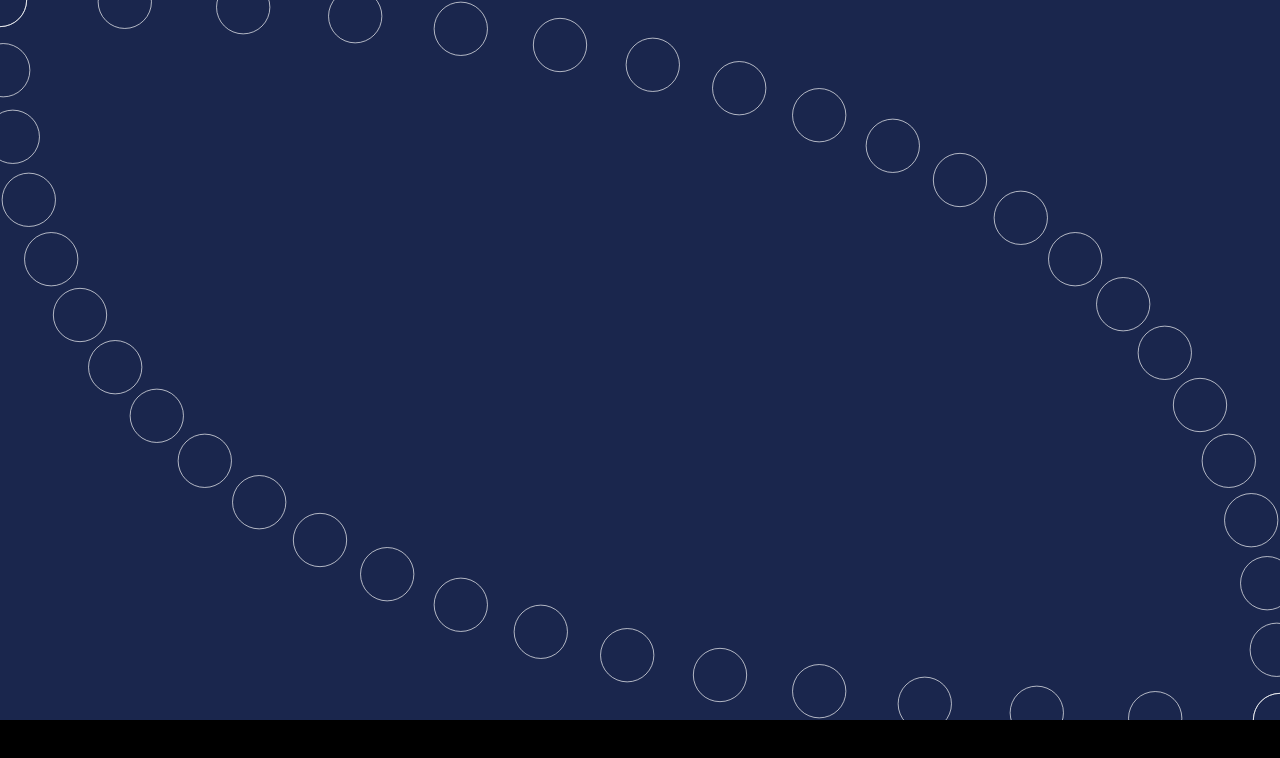
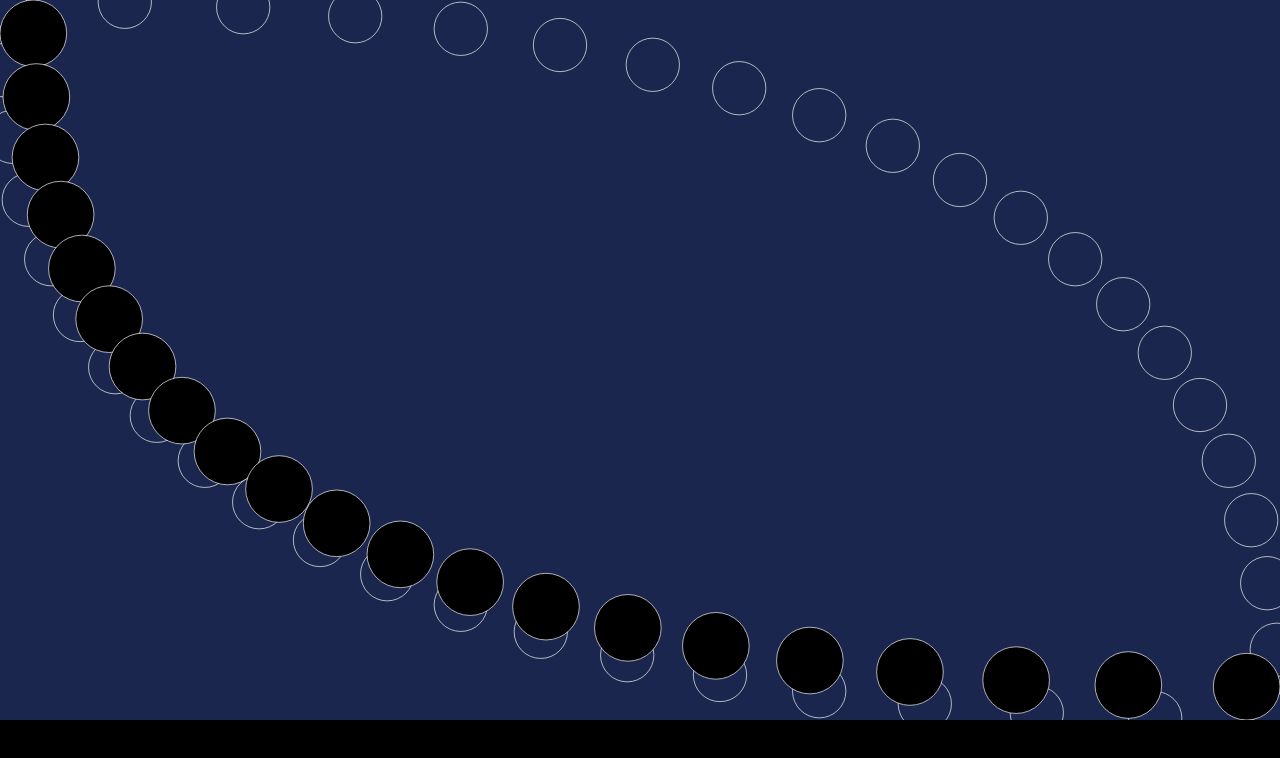
Before and after one commit to dopplerreflect/svg-wallpaper, a React (Vite) app: page / in a window 1280 px wide. Shown: the top 758 px of the page. Built offline with nearby package versions, Linux system fonts and the light colour scheme.

Commit message:
add cubicBezierPoints

```diff
--- a/src/utils.ts
+++ b/src/utils.ts
@@ -23,3 +23,18 @@ export const lerp = (start: number, end: number, t: number) =>
 export const interpolate = (divs: number) => {
   return [0, ...[...Array(divs).keys()].map(k => (1 / divs) * (k + 1))];
 };
+
+export const cubicBezierPoints = (
+  x0: number,
+  y0: number,
+  x1: number,
+  y1: number,
+  x2: number,
+  y2: number,
+  divs: number
+) => {
+  return interpolate(divs).map(t => ({
+    x: lerp(lerp(x0, x1, t), lerp(x1, x2, t), t),
+    y: lerp(lerp(y0, y1, t), lerp(y1, y2, t), t),
+  }));
+};
--- a/src/wallpapers/bezier.tsx
+++ b/src/wallpapers/bezier.tsx
@@ -1,5 +1,5 @@
 import React from 'react';
-import { interpolate, lerp } from '../utils';
+import { cubicBezierPoints, interpolate, lerp } from '../utils';
 import Star from './components/star';
 
 const width = 1920;
@@ -31,8 +31,9 @@ export default function Bezier() {
           fill="none"
         />
       ))}
-      {/* <path d="M0,0 Q 0 1080 1920 1080" stroke="white" fill="none" /> */}
-      {/* <path d="M0,0 Q 1920 0 1920 1080" stroke="white" fill="none" /> */}
+      {cubicBezierPoints(50, 50, 50, 1030, 1870, 1030, 20).map((p, i) => (
+        <circle key={i} cx={p.x} cy={p.y} r={50} stroke="white" />
+      ))}
     </svg>
   );
 }
```
